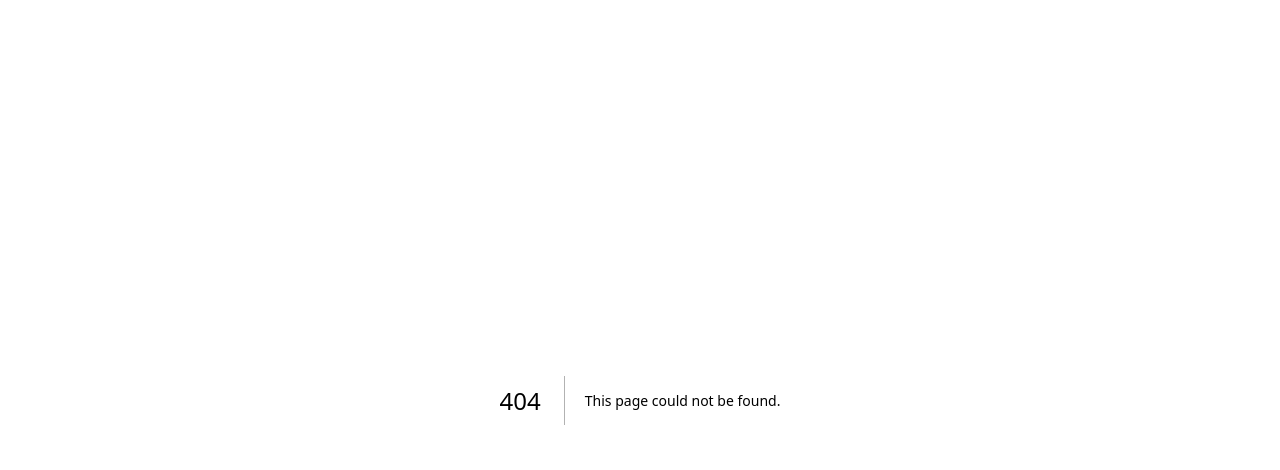
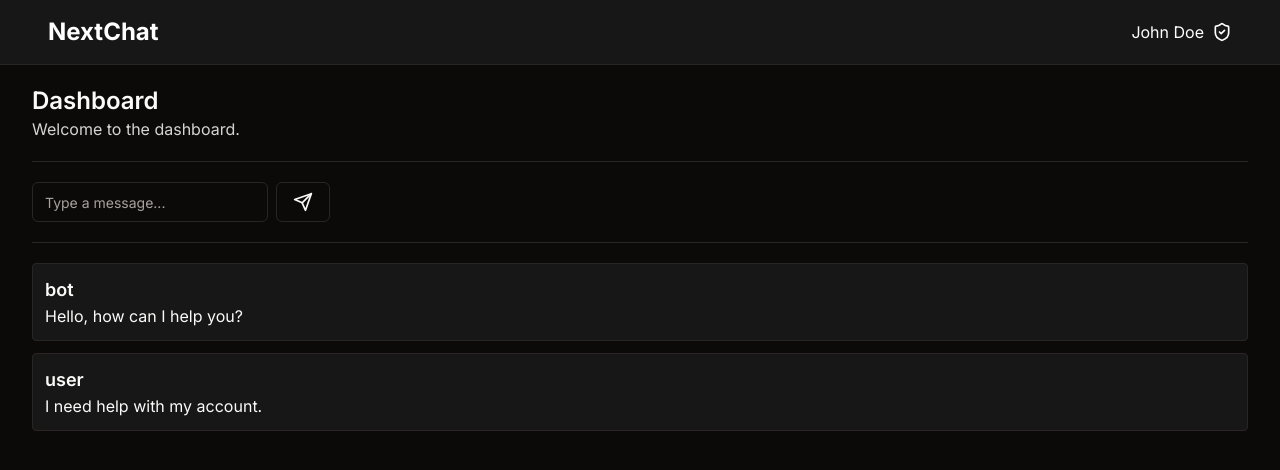
Before and after one commit to bidzanaaron/NextChat, a Next.js app: page /dashboard in a window 1280 px wide. Before the commit this address had no page. Shown: the top 470 px of the page. Built offline with nearby package versions, Linux system fonts and the light colour scheme.

Commit message:
add basic dashboard page

```diff
--- /dev/null
+++ b/src/app/(main)/dashboard/page.tsx
@@ -0,0 +1,68 @@
+"use client";
+
+import { Button } from "@/components/ui/button";
+import { Input } from "@/components/ui/input";
+import { Send } from "lucide-react";
+import { useState } from "react";
+
+export default function Dashboard() {
+  const [messages, setMessages] = useState([
+    {
+      id: 1,
+      message: "Hello, how can I help you?",
+      sender: "bot",
+    },
+    {
+      id: 2,
+      message: "I need help with my account.",
+      sender: "user",
+    },
+  ]);
+
+  return (
+    <div className="dashboard">
+      <div className="title">
+        <h1 className="text-2xl font-semibold">Dashboard</h1>
+        <p className="text-neutral-300">Welcome to the dashboard.</p>
+      </div>
+      <hr className="my-5" />
+      <div className="chat">
+        <div className="input-bar flex">
+          <form
+            className="flex"
+            action={async (formData: FormData) => {
+              const message = formData.get("message") as string;
+              if (!message || message === "") return;
+
+              setMessages([
+                {
+                  id: messages.length + 1,
+                  message: message,
+                  sender: "user",
+                },
+                ...messages,
+              ]);
+            }}
+          >
+            <Input name="message" placeholder="Type a message..." />
+            <Button className="ms-2" variant={"outline"}>
+              <Send size={20} className="h-5 w-5" />
+            </Button>
+          </form>
+        </div>
+        <hr className="my-5" />
+        <div className="chat">
+          {messages.map((msg) => (
+            <div
+              key={msg.id}
+              className="bg-neutral-900 border mb-3 p-3 rounded"
+            >
+              <h3 className="text-lg font-semibold">{msg.sender}</h3>
+              <span>{msg.message}</span>
+            </div>
+          ))}
+        </div>
+      </div>
+    </div>
+  );
+}
--- /dev/null
+++ b/src/app/(main)/layout.tsx
@@ -0,0 +1,14 @@
+import Header from "@/components/ui/Header";
+
+export default function Layout({
+  children,
+}: Readonly<{
+  children: React.ReactNode;
+}>) {
+  return (
+    <div>
+      <Header />
+      <div className="container mt-5">{children}</div>
+    </div>
+  );
+}
--- /dev/null
+++ b/src/components/ui/Header.tsx
@@ -0,0 +1,17 @@
+import { ShieldCheck } from "lucide-react";
+
+export default function Header() {
+  return (
+    <header className="bg-neutral-900 border-b-neutral-800 border-b-[1px] text-white p-4">
+      <div className="container h-full w-full flex items-center justify-between">
+        <div className="branding">
+          <h1 className="text-2xl font-bold">NextChat</h1>
+        </div>
+        <div className="session flex items-center">
+          <span>John Doe</span>
+          <ShieldCheck size={24} className="h-5 w-5 ms-2" />
+        </div>
+      </div>
+    </header>
+  );
+}
```
